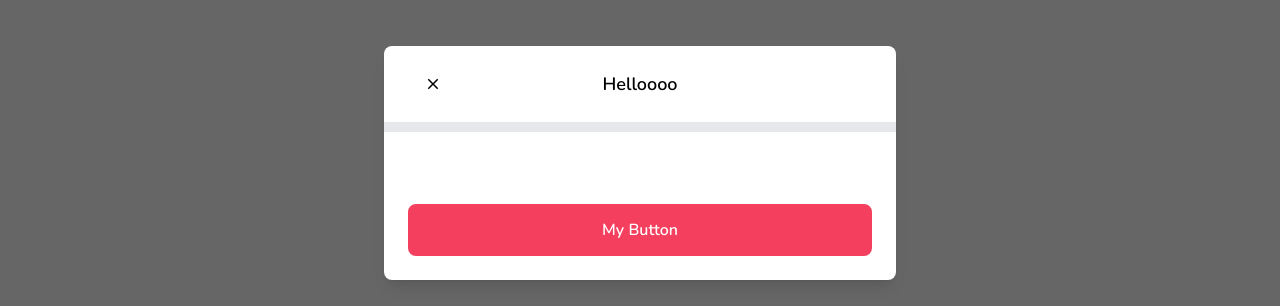
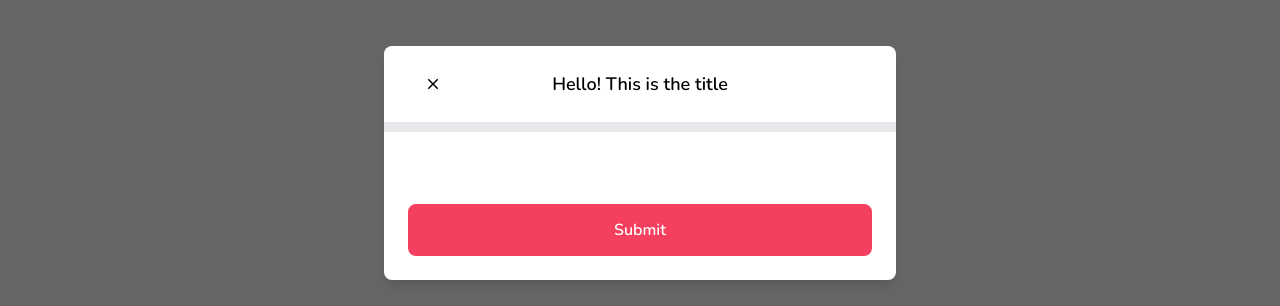
Before and after one commit to kemal-rov/airbnb-clone, a Next.js app in the folder airbnb-clone/: page / in a window 1280 px wide. Shown: the part 237-543 px from the top of the page. Built offline with nearby package versions, Linux system fonts and the light colour scheme.

Commit message:
complete the modal overlay

```diff
--- a/airbnb-clone/src/app/components/Button.tsx
+++ b/airbnb-clone/src/app/components/Button.tsx
@@ -1,3 +1,5 @@
+'use client';
+
 import { IconType } from "react-icons";
 
 interface ButtonProps {
@@ -19,6 +21,8 @@
 }) => {
     return (
         <button
+            onClick = {onClick}
+            disabled={disabled}
             className={`
                 relative
                 disabled:opacity-70
--- a/airbnb-clone/src/app/components/ClientOnly.tsx
+++ b/airbnb-clone/src/app/components/ClientOnly.tsx
@@ -1,6 +1,6 @@
 'use client';
 
-import { useState, useEffect } from "react"
+import { useState, useEffect } from "react";
 
 interface ClientOnlyProps {
     children: React.ReactNode
@@ -23,7 +23,7 @@
         <>
         {children}
         </>
-    )
+    );
 }
 
 export default ClientOnly;
--- a/airbnb-clone/src/app/components/modals/Modal.tsx
+++ b/airbnb-clone/src/app/components/modals/Modal.tsx
@@ -14,7 +14,7 @@
     actionLabel: string;
     disabled?: boolean;
     secondaryAction?: () => void;
-    secondaryLabel?: string
+    secondaryActionLabel?: string
 }
 
 const Modal: React.FC<ModalProps> = ({
@@ -27,7 +27,7 @@
     actionLabel,
     disabled,
     secondaryAction,
-    secondaryLabel
+    secondaryActionLabel
 }) => {
     const [showModal, setShowModal] = useState(isOpen);
 
@@ -169,7 +169,19 @@
                                         w-full
                                     "
                                 >
-                                    <Button label="My Button"/>
+                                    {secondaryAction && secondaryActionLabel &&(
+                                        <Button
+                                            outline
+                                            disabled={disabled}
+                                            label={secondaryActionLabel}
+                                            onClick={handleSecondaryAction}
+                                        />
+                                    )}
+                                    <Button
+                                        disabled={disabled}
+                                        label={actionLabel}
+                                        onClick={handleSubmit}
+                                    />
                                 </div>
                             </div>
                         </div>
--- a/airbnb-clone/src/app/layout.tsx
+++ b/airbnb-clone/src/app/layout.tsx
@@ -24,7 +24,7 @@
     <html lang="en">
       <body className={font.className}>
         <ClientOnly>
-          <Modal title="Helloooo" isOpen />
+          <Modal actionLabel="Submit" title="Hello! This is the title" isOpen />
           <Navbar />
         </ClientOnly>
         {children}</body>
```
